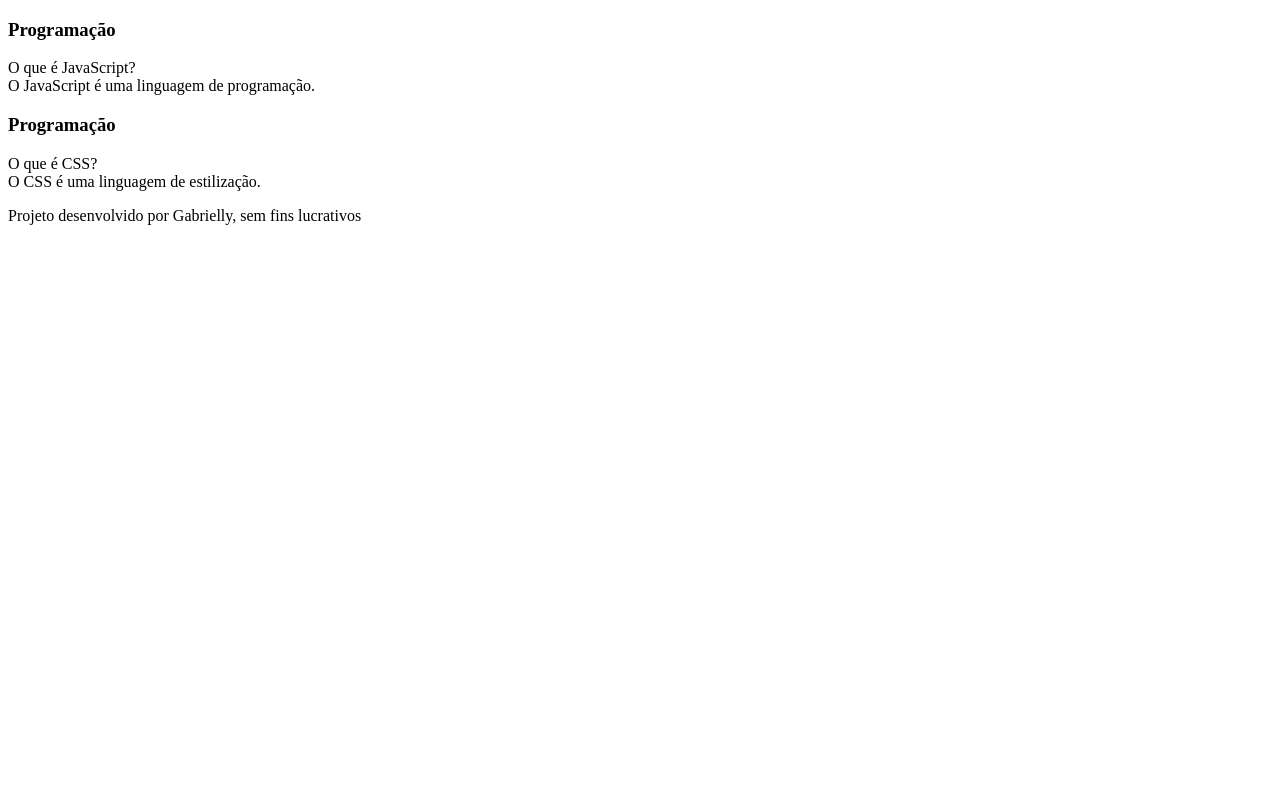
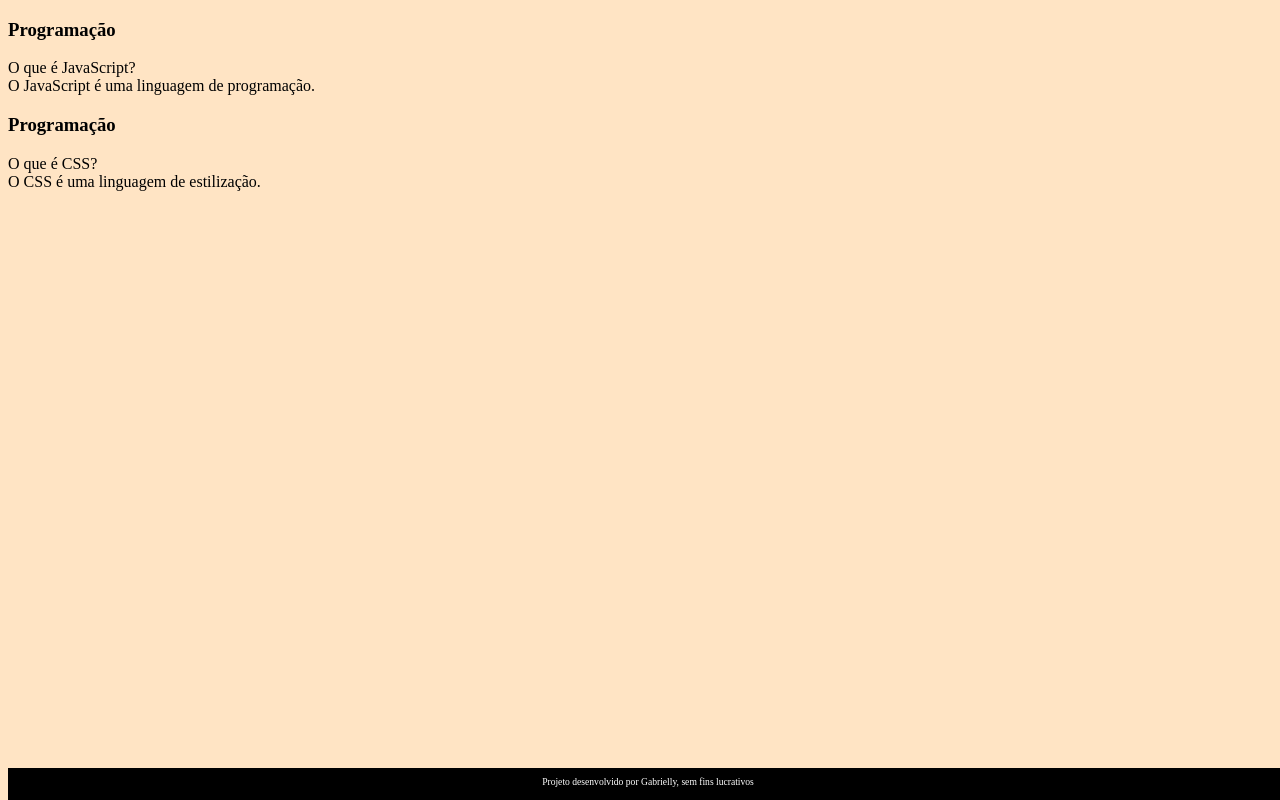
Before and after one commit to gabymunhoz/FLASHCARDS, a plain HTML site: page index.html in a window 1280 px wide. Drawn offline with Linux system fonts and the light colour scheme.

Commit message:
flashcard

```diff
--- /dev/null
+++ b/assets/style.css
@@ -0,0 +1,18 @@
+body{
+    background-color: bisque;
+    font-family: Bai janjuree;
+}
+
+footer{
+    background-color: black;
+    color:white;
+     position: fixed;
+     bottom: 0;
+     width: 100%;
+     height: 2rem;
+}
+footer p{
+      text-align: center;
+      font-size: 0.6rem;
+      margin-top: 0.5rem;
+}
--- a/index.html
+++ b/index.html
@@ -3,6 +3,7 @@
 <head>
     <meta charset="UTF-8">
     <meta name="viewport" content="width=device-width, initial-scale=1.0">
+  <link rel="stylesheet" href="assets/style.css">
     <title>Flashcard</title>
 </head>
 <body>
```
